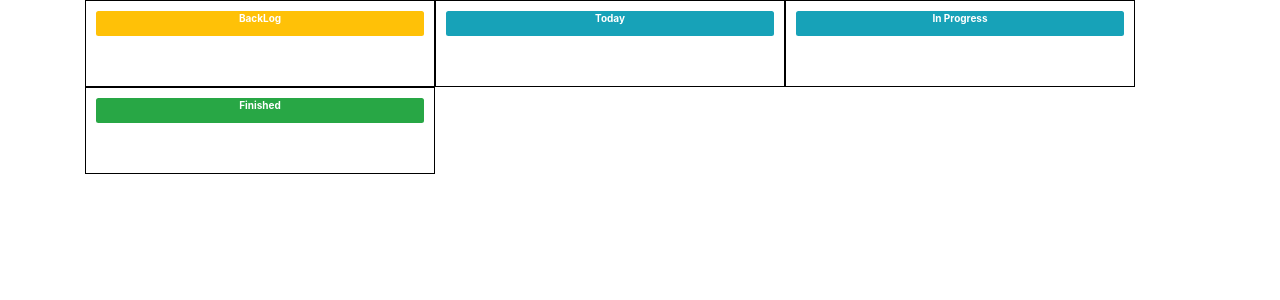
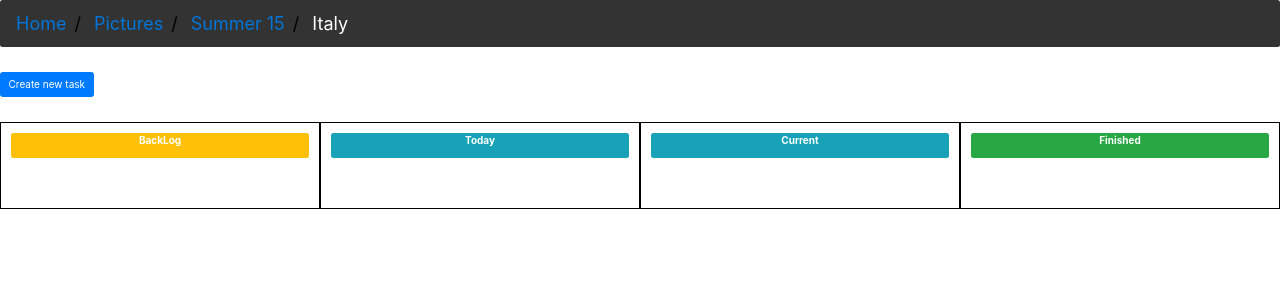
Before and after one commit to dineepthomas/collabify_v2.0, a Django app: template collabify/scripts/templates/board.html in a window 1280 px wide. Shown: the top 300 px of the page. Run offline with Django 3.2, Linux system fonts and the light colour scheme; the template is opened without the code that fills it, so the values that code supplies are empty; some libraries are stand-ins or nearby versions.

Commit message:
Updated Kanban board
Made significant changes to Kanban board + created breadcrumbs bar for navigation.

```diff
--- a/collabify/scripts/templates/board.html
+++ b/collabify/scripts/templates/board.html
@@ -15,6 +15,61 @@
 <!--JavaScript file for all things task-->
 <script src="js/tasks.js"></script>
 
+<!--Navbar css-->
+<!--
+<style>
+.topnav {
+  overflow: hidden;
+  background-color: #333;
+}
+
+.topnav a {
+  float: left;
+  color: #f2f2f2;
+  text-align: center;
+  padding: 14px 16px;
+  text-decoration: none;
+  font-size: 17px;
+}
+
+.topnav a:hover {
+  background-color: #ddd;
+  color: black;
+}
+
+.topnav a.active {
+  background-color: #4CAF50;
+  color: white;
+}
+</style>
+-->
+
+<!--Breadcrumb css-->
+<style>
+ul.breadcrumb {
+    padding: 10px 16px;
+    list-style: none;
+    background-color: #333;
+}
+ul.breadcrumb li {
+    display: inline;
+    font-size: 18px;
+}
+ul.breadcrumb li+li:before {
+    padding: 8px;
+    color: black;
+    content: "/\00a0";
+}
+ul.breadcrumb li a {
+    color: #0275d8;
+    text-decoration: none;
+}
+ul.breadcrumb li a:hover {
+    color: #01447e;
+    text-decoration: underline;
+}
+</style>
+
 <!-- Drag and Drop Scripts -->
 <script>
 
@@ -27,7 +82,6 @@ function show_hide(id) {
   } else {
     var parsedShowID = id.slice(5);
     console.log(parsedShowID);
-
   }
 
   dv = document.getElementById("collapse" + parsedShowID);
@@ -69,13 +123,25 @@ function drop(ev) {
 <!--This style affects the board itself. We need to update this so that the different columns do not stack up on each other when the screen gets small. I also added in a fourth column so I might need to edit the size of each column-->
 <style>
     /* divCategory affects the columns of the board */
-    .divCatagory{
-        width: 350px;
+    .divCategory{
+        width: 250px;
         height: auto;
         padding: 10px;
         padding-bottom: 50px;
-        float: left;
         border: 1px solid black;
+    }
+
+    .column{
+    	width: 25%;
+
+    	float: left;
+    	height: auto;
+    	padding: 10px;
+    	padding-bottom: 50px;
+    	border: 1px solid black;
+    }
+    .row{
+
     }
 
     /* There are two #cloneheres, need to figure out which one is used */
@@ -85,13 +151,7 @@ function drop(ev) {
         padding: 10px;
         float: left;
     }
-    .divCatagoryHead{
-        width: 350px;
-        height: 20px;
-        background-color: black;
-        display: block;
-    }
-    .divCatagoryHeadParagraph{
+    .divCategoryHeadParagraph{
         text-align: center;
         vertical-align: middle;
         color: white
@@ -118,32 +178,51 @@ function drop(ev) {
 
 </head>
 <body>
+<!--Breadcrumbs-->
+<ul class="breadcrumb">
+  <li><a href="#">Home</a></li>
+  <li><a href="#">Pictures</a></li>
+  <li><a href="#">Summer 15</a></li>
+  <li style="color: white">Italy</li>
+</ul>
 
-<div class="container">
+<!--Navbar-->
+<!--
+<div class="topnav">
+  <a class="active" href="#home">Home</a>
+  <a href="#news">News</a>
+  <a href="#contact">Contact</a>
+  <a href="#about">About</a>
+</div>
+-->
 
-<div style="width:100%; overflow: hidden;">
-	<div class="divCatagory" ondrop="drop(event)" ondragover="allowDrop(event)">
+<br>
+
+<button id="create-user" class="btn btn-primary">Create new task</button>
+
+
+<div style="width:100%; overflow: hidden; padding-top: 25px;">
+	<div class="column" ondrop="drop(event)" ondragover="allowDrop(event)">
         <div class="container bg-warning rounded">
-            <p class="divCatagoryHeadParagraph"><strong>BackLog</strong></p>
+            <p class="divCategoryHeadParagraph"><strong>BackLog</strong></p>
         </div>
     </div>
-    <div class="divCatagory" ondrop="drop(event)" ondragover="allowDrop(event)">
+    <div class="column" ondrop="drop(event)" ondragover="allowDrop(event)">
         <div class="container bg-info rounded">
-            <p class="divCatagoryHeadParagraph"><strong>Today</strong></p>
+            <p class="divCategoryHeadParagraph"><strong>Today</strong></p>
         </div>
     </div>
-	<div class="divCatagory" ondrop="drop(event)" ondragover="allowDrop(event)">
+	<div class="column" ondrop="drop(event)" ondragover="allowDrop(event)">
         <div class="container bg-info rounded">
-            <p class="divCatagoryHeadParagraph"><strong>In Progress</strong></p>
+            <p class="divCategoryHeadParagraph"><strong>Current</strong></p>
+            <!--Possibly use developing instead of current?-->
         </div>
     </div>
-	<div class="divCatagory" ondrop="drop(event)" ondragover="allowDrop(event)">
+	<div class="column" ondrop="drop(event)" ondragover="allowDrop(event)">
         <div class="container bg-success rounded">
-            <p class="divCatagoryHeadParagraph"><strong>Finished</strong></p>
+            <p class="divCategoryHeadParagraph"><strong>Finished</strong></p>
         </div>
     </div>
-</div>
-
 </div>
 
 
```
Also changed, not shown: collabify/db.sqlite3.
